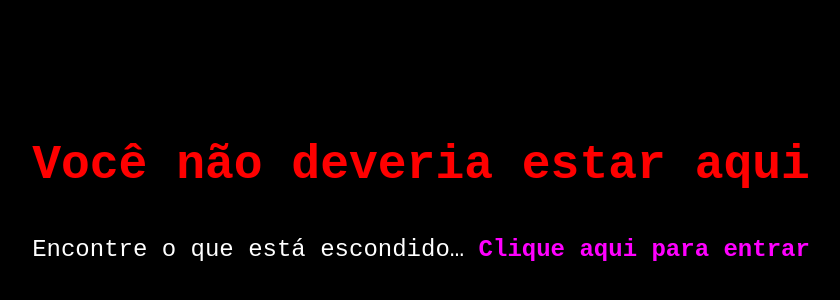
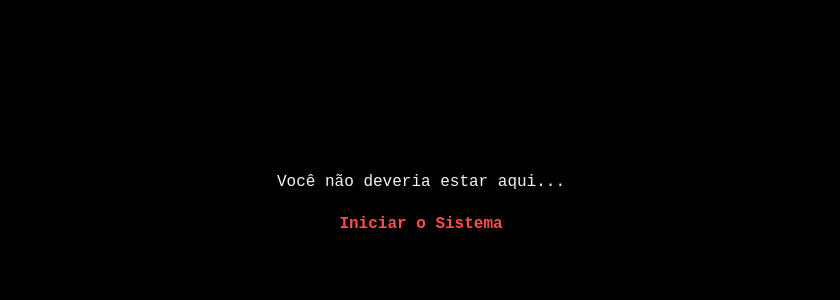
Before and after one commit to pepizit/obsidianarchives_0, a plain HTML site: page index.html in a window 1280 px wide. Shown: the part 204-504 px from the top of the page, without its empty margins (219-1059 px from the left). Drawn offline with Linux system fonts and the light colour scheme.

Commit message:
Update index.html

```diff
--- a/index.html
+++ b/index.html
@@ -2,33 +2,33 @@
 <html lang="pt-BR">
 <head>
   <meta charset="UTF-8">
-    <meta name="viewport" content="width=device-width, initial-scale=1.0">
-    <title>Você não deveria estar aqui</title>
+  <title>Obsidian Archive - Necros</title>
   <style>
     body {
-            margin: 0;
-            padding: 0;
-            background-color: black;
-            color: white;
+      background-color: #000;
+      color: #f5f5f5;
       font-family: 'Courier New', Courier, monospace;
       display: flex;
-            flex-direction: column;
+      justify-content: center;
       align-items: center;
-            justify-content: center;
       height: 100vh;
       text-align: center;
+      overflow: hidden;
     }
-        h1 {
-            font-size: 3em;
-            margin-bottom: 20px;
-            color: #ff0000;
+
+    #introText {
+      max-width: 600px;
+      line-height: 1.6;
+      opacity: 0;
+      animation: fadeIn 3s forwards;
     }
-        p {
-            font-size: 1.5em;
-            color: #ffffff;
+
+    @keyframes fadeIn {
+      to { opacity: 1; }
     }
+
     a {
-            color: #ff00ff;
+      color: #ff4d4d;
       text-decoration: none;
       font-weight: bold;
     }
@@ -38,7 +38,25 @@
   </style>
 </head>
 <body>
-    <h1>Você não deveria estar aqui</h1>
-    <p>Encontre o que está escondido… <a href="log01.html">Clique aqui para entrar</a></p>
+  <div id="introText">
+    <p class="glitch" data-text="Você não deveria estar aqui..."></p>
+    <p><a href="log01.html">Iniciar o Sistema</a></p>
+  </div>
+
+  <script>
+    // Efeito de digitação para a frase
+    const introText = document.querySelector('.glitch');
+    const text = introText.getAttribute('data-text');
+    introText.textContent = '';
+    let i = 0;
+    function typeText() {
+      if(i < text.length){
+        introText.textContent += text[i];
+        i++;
+        setTimeout(typeText, 80);
+      }
+    }
+    typeText();
+  </script>
 </body>
 </html>
```
Lines whose indentation alone changed are shown as unchanged.
